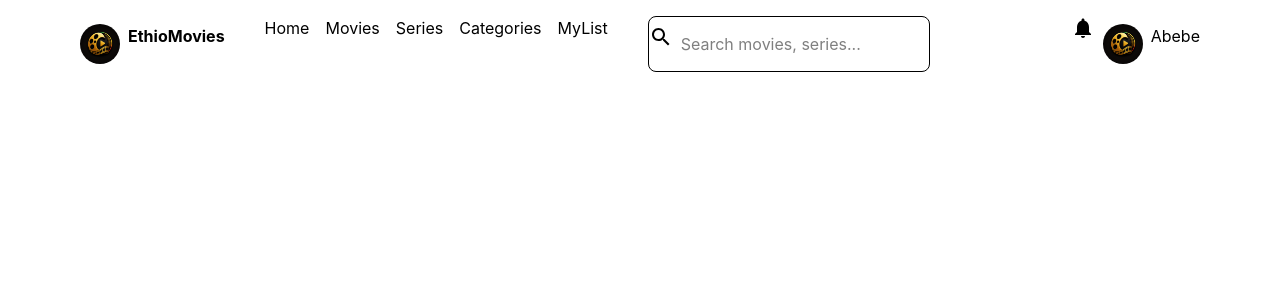
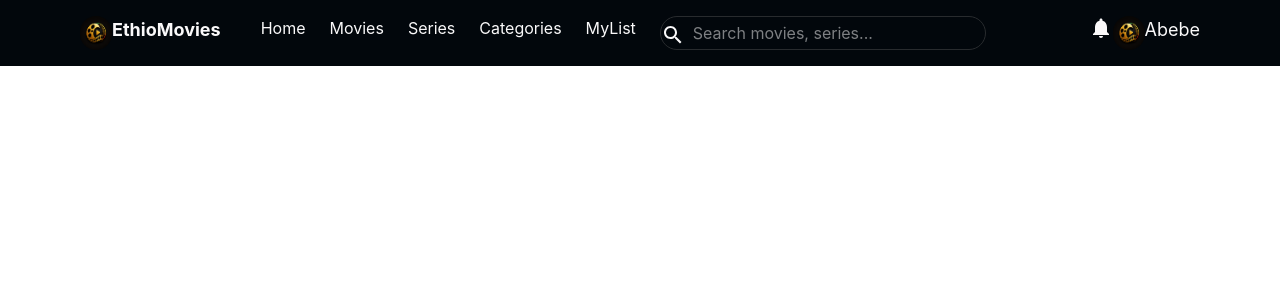
Before and after one commit to Jafar610/EthioMovie, a React app in the folder frontend/: page / in a window 1280 px wide. Shown: the top 300 px of the page. Built offline with nearby package versions, Linux system fonts and the light colour scheme; the HTML template or start-up script is replaced by a standard one.

Commit message:
header finished

```diff
--- a/frontend/src/Components/Navbar/Navbar.jsx
+++ b/frontend/src/Components/Navbar/Navbar.jsx
@@ -1,42 +1,54 @@
 import React from "react";
 import logo from "../../assets/Logo.png";
 import SearchIcon from "@mui/icons-material/Search";
-import NotificationsIcon from '@mui/icons-material/Notifications';
+import NotificationsIcon from "@mui/icons-material/Notifications";
 function Navbar() {
   return (
     <>
-      <div className="px-20">
-        <div className="flex justify-between align-center py-4">
-          <div className="flex justify-start align-center gap-10">
-            <div className="flex justify-start align-center gap-2 py-2">
-              <img src={logo} alt="" className="w-10 rounded-full" />
-              <h2 className="font-bold">
+      <div className="px-20 bg-[#02070c] text-[#faf9fa]">
+        <div className="flex justify-between align-center w-full py-2 ">
+          <div className="flex justify-start align-center gap-10 py-2">
+            <div className="flex align-center">
+              <img src={logo} alt="" className="w-8 rounded-full" />
+              <h2 className="font-bold text-lg">
                 Ethio<span>Movies</span>
               </h2>
             </div>
-            <div className="flex justify-center align-center gap-4">
+            <div className="">
+              <ul className="flex justify-center align-center gap-6">
+                <li>
                   <a href="">Home</a>
+                </li>
+                <li>
+                  {" "}
                   <a href="">Movies</a>
+                </li>
+                <li>
                   <a href="">Series</a>
+                </li>
+                <li>
                   <a href="">Categories</a>
+                </li>
+                <li>
                   <a href="">MyList</a>
-            </div>
-            <div className="flex justify-start align-center border border-[]  rounded-lg py-2 gap-2">
+                </li>
+
+                <li className="border border-[#282b2e] rounded-full">
                     <SearchIcon />
                 <input
                   type="text"
                   placeholder="Search movies, series..."
-                className="outline-none"
+                  className="outline-none px-2  w-[300px] py-1"
                 />
+                </li>
+              </ul>
             </div>
           </div>
 
-          <div className="flex justify-center align-center gap-2">
+          <div className="flex align-center py-2">
               <NotificationsIcon/>
-            <div className="flex justify-center align-center gap-2 py-2">
-                <img src={logo} alt="" className="w-10 rounded-full" />
-                <p>Abebe</p>
-            </div>
+              <img src={logo} alt="" className="w-8 rounded-full" />
+              <p className="text-lg">Abebe</p>
           </div>
         </div>
       </div>
```
Lines whose indentation alone changed are shown as unchanged.
